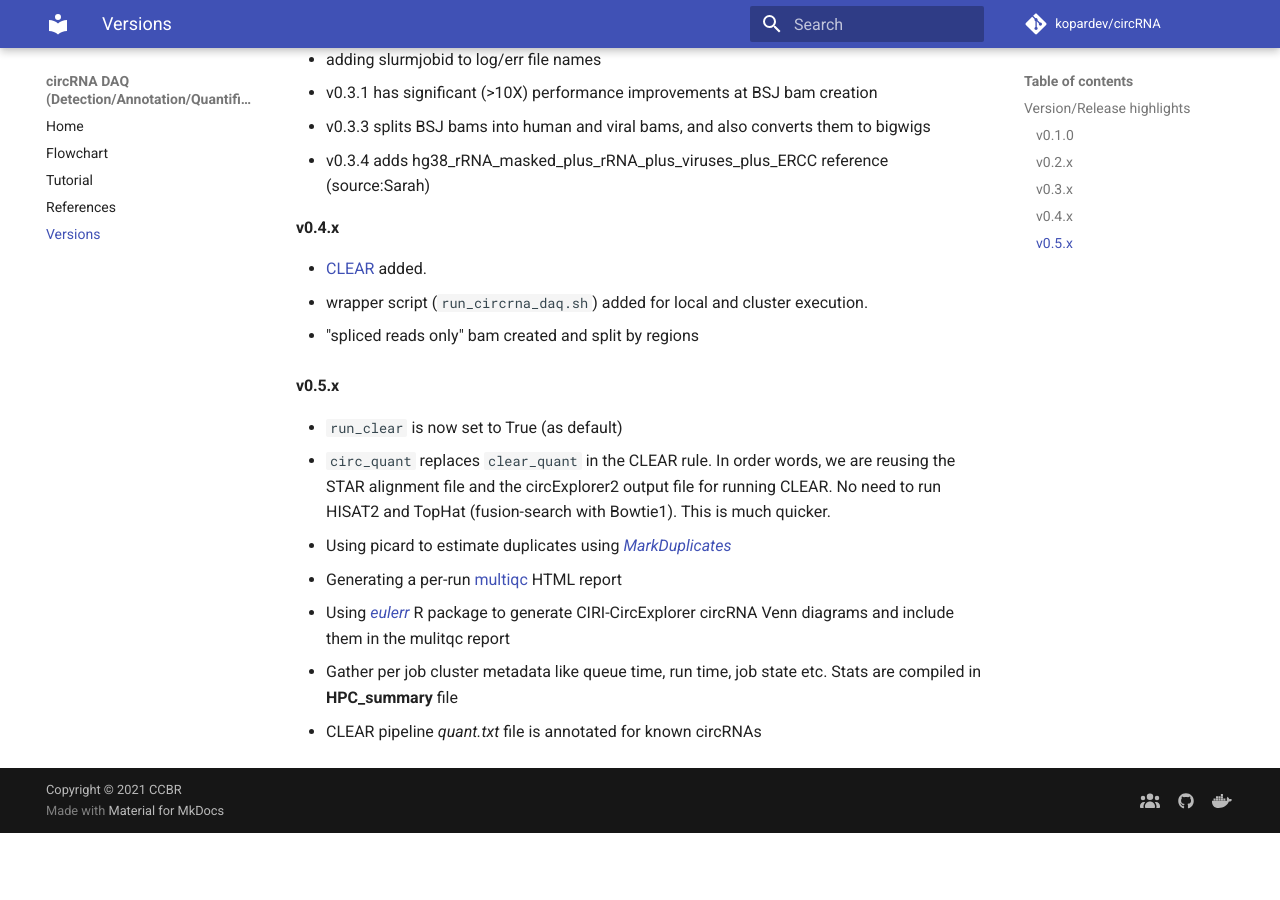
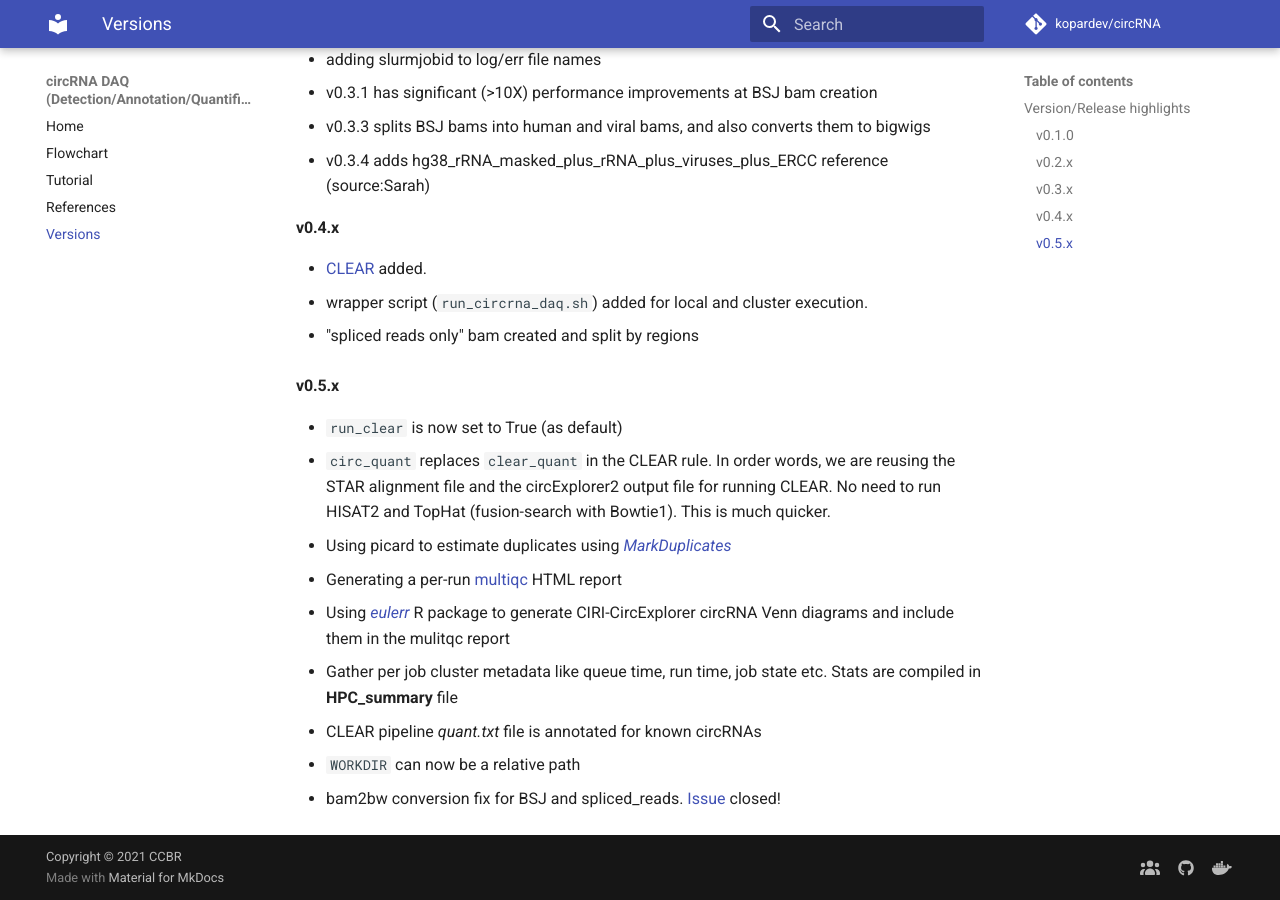
Before and after one commit to CCBR/CHARLIE, an MkDocs documentation site: the page built from docs/versions.md, in a window 1280 px wide and 900 px high, scrolled down 640 px. Built offline with MkDocs 1.6.1 and Material for MkDocs 9.7.7, drawn with Linux system fonts in a browser that asks for light colours; comment, search, counter and statistics services are not loaded; before the commit the page ends 1473 px from its top, so only the background shows below that.

Commit message:
documentation update

```diff
--- a/docs/versions.md
+++ b/docs/versions.md
@@ -40,3 +40,5 @@
 * Using [*eulerr*](https://www.rdocumentation.org/packages/eulerr/versions/6.1.0) R package to generate CIRI-CircExplorer circRNA Venn diagrams and include them in the mulitqc report
 * Gather per job cluster metadata like queue time, run time, job state etc. Stats are compiled in **HPC_summary** file
 * CLEAR pipeline *quant.txt* file is annotated for known circRNAs
+* `WORKDIR` can now be a relative path
+* bam2bw conversion fix for BSJ and spliced_reads. [Issue](https://github.com/kopardev/circRNA/issues/17) closed!
```
